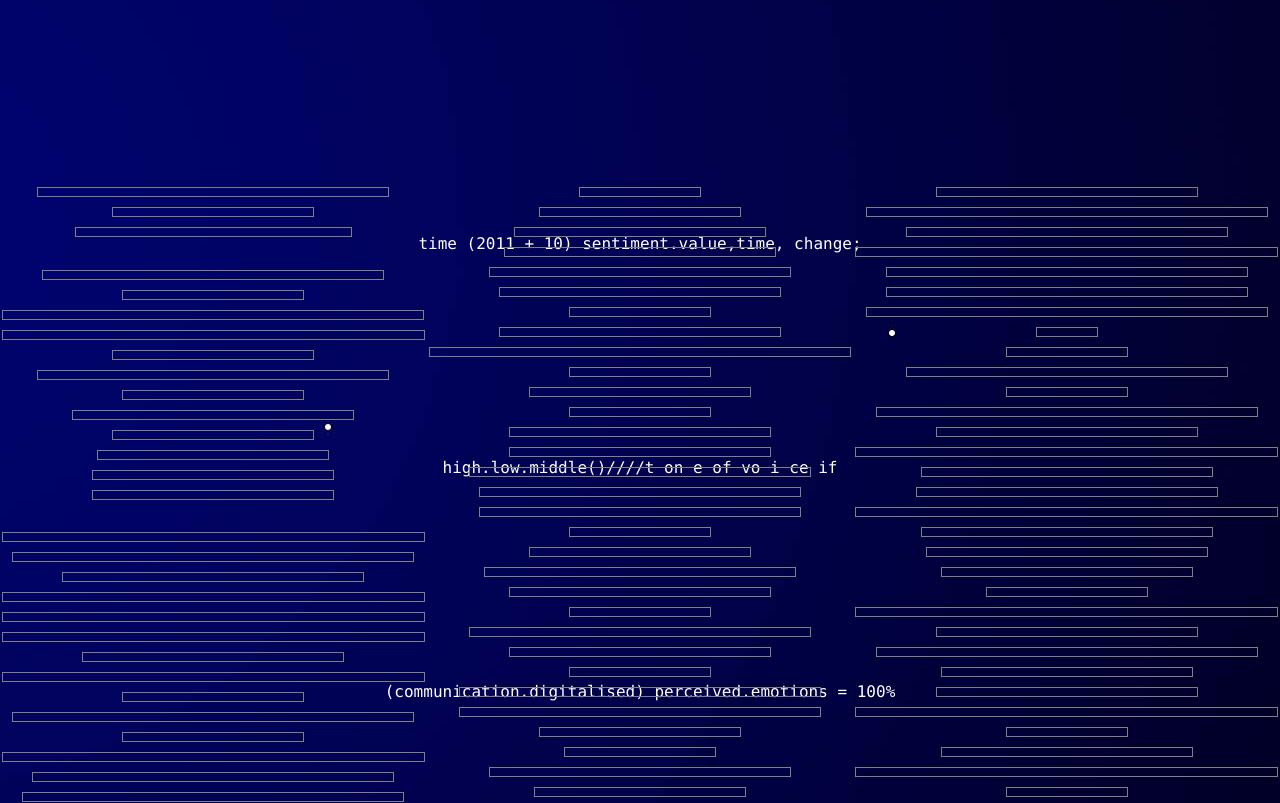
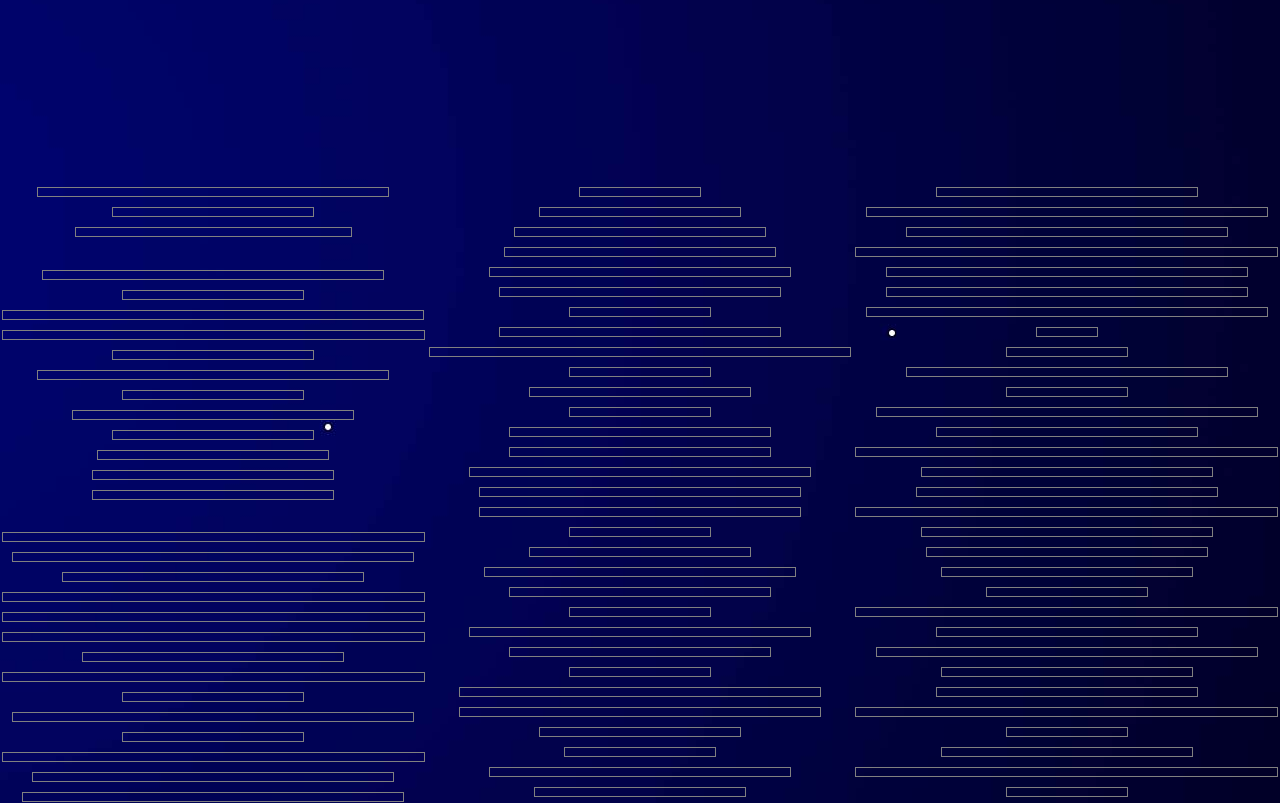
Before and after one commit to carmen-yeh/carmen-yeh.github.io, a React (Create React App) app in the folder frontend/: page /track-record in a window 1280 px wide. Shown: the part 780-1583 px from the top of the page. Built offline with nearby package versions, Linux system fonts and the light colour scheme; what react-animations would draw is missing.

Commit message:
remove poem

```diff
--- a/frontend/src/pages/4-track-record/TrackRecordPage.js
+++ b/frontend/src/pages/4-track-record/TrackRecordPage.js
@@ -18,11 +18,13 @@ function TrackRecordPage() {
                 TRACK.RECORD
             </h1>
             <p>TRACK.RECORD explores 3 different personal friendships through sentiment (emotional) analysis of messages exchanged between each of them. The wider the line, the happier the message content is.</p>
-            <div id = "codepoem">
-                <p>  time (2011 + 10)
-                sentiment.value,time, change; high.low.middle(){}////t on e of   vo i  ce if (communication.digitalised) perceived.emotions = 100% performed.emotions = 300%   }     print(record.of.relationship)
-                                    </p>
-            </div>
+            {/* <div id = "codepoem">
+                <p>  time (2011 + 10) </p>
+                <p> sentiment.value,time, change; </p>
+                <p> high.low.middle() &#123;</p>
+                <p> ////t on e of   vo i  ce if (communication.digitalised) </p>  perceived.emotions = 100% performed.emotions = 300%
+                <p> print(record.of.relationship) </p>
+            </div> */}
 
             <div style={{display: 'flex', justifyContent: "space-evenly", position: "relative"}}>
                 <LineGroup1 />
```
